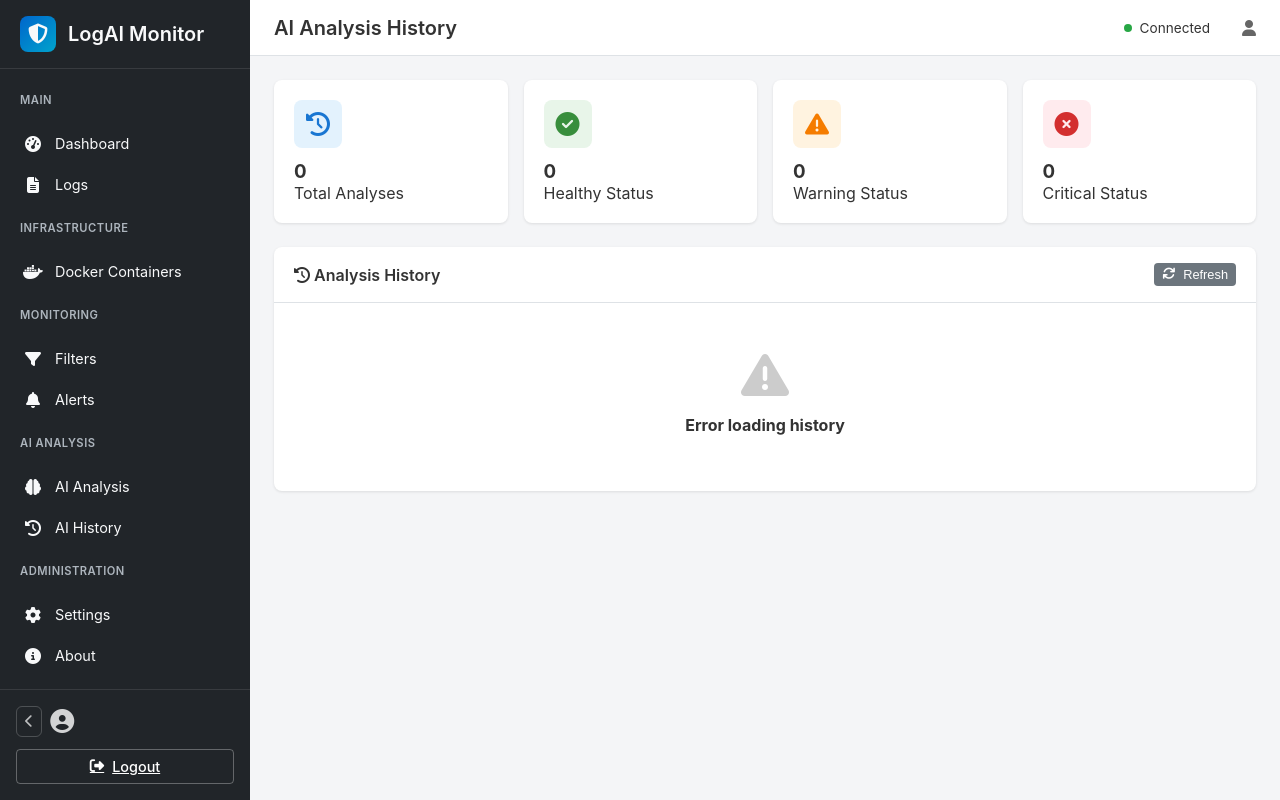
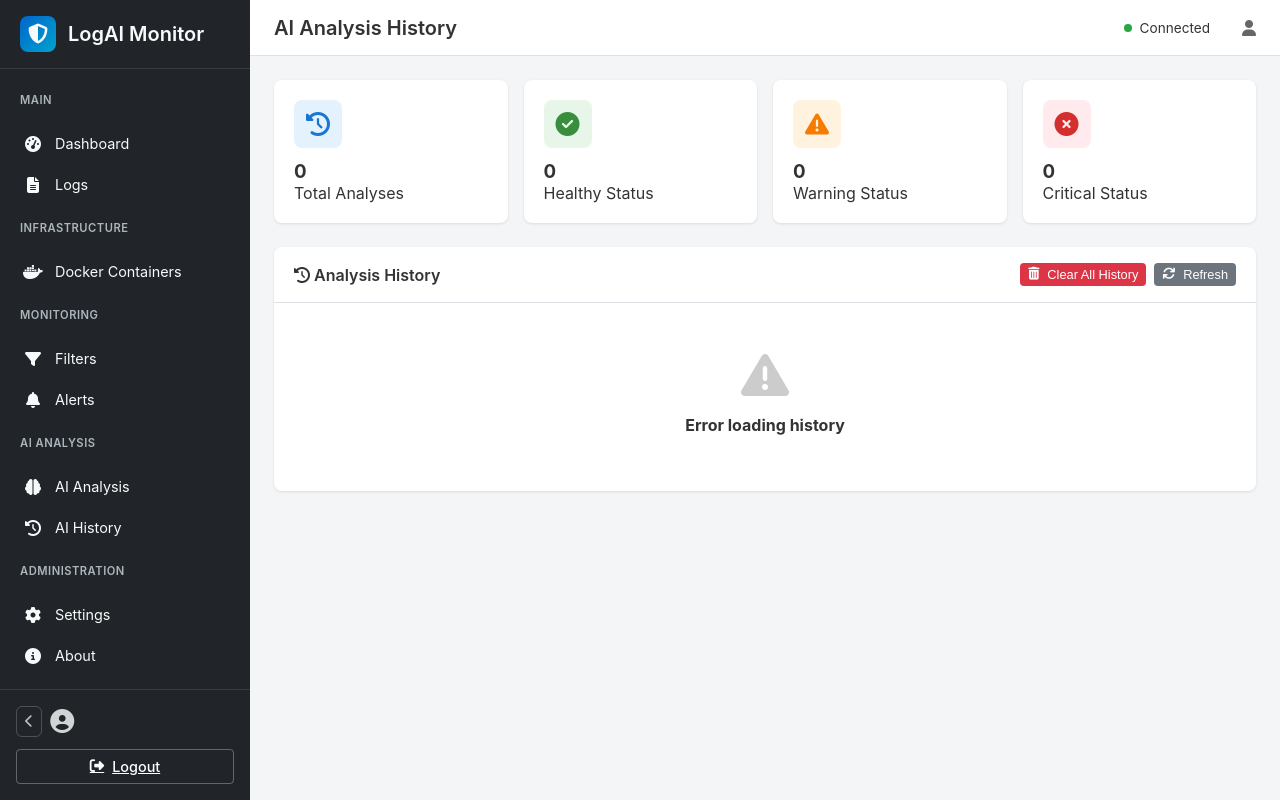
Before and after one commit to ftsiadimos/LogRadarAI, a Flask app: template templates/ai_history.html in a window 1280 px wide. Run offline with Flask 3, Linux system fonts and the light colour scheme; the template is opened without the code that fills it, so the values that code supplies are empty; some libraries are stand-ins or nearby versions.

Commit message:
Add API endpoint to clear all AI analysis history and update UI with clear history button

```diff
--- a/app.py
+++ b/app.py
@@ -801,6 +801,13 @@ def api_ai_history_delete(history_id):
         return jsonify({'status': 'ok'})
     return jsonify({'error': 'History entry not found'}), 404
 
+@app.route('/api/ai-history', methods=['DELETE'])
+@require_redis_api
+def api_ai_history_clear_all():
+    """Clear all AI analysis history"""
+    count = redis_client.clear_all_analysis_history()
+    return jsonify({'status': 'ok', 'deleted': count})
+
 @app.route('/api/ollama/chat', methods=['POST'])
 @require_redis_api
 def api_ollama_chat():
--- a/services/redis_client.py
+++ b/services/redis_client.py
@@ -405,6 +405,16 @@ class RedisClient:
         self.client.zrem('ai_history:timeline', history_id)
         return True
 
+    def clear_all_analysis_history(self) -> int:
+        """Clear all AI analysis history entries"""
+        history_ids = self.client.zrange('ai_history:timeline', 0, -1)
+        count = 0
+        for history_id in history_ids:
+            self.client.delete(history_id)
+            count += 1
+        self.client.delete('ai_history:timeline')
+        return count
+
     # ==================== STATS OPERATIONS ====================
 
     def get_stats(self) -> Dict:
--- a/templates/ai_history.html
+++ b/templates/ai_history.html
@@ -48,9 +48,14 @@
 <div class="card">
     <div class="card-header">
         <h3><i class="fas fa-history"></i> Analysis History</h3>
-        <button class="btn btn-secondary btn-sm" onclick="fetchAIHistory()">
-            <i class="fas fa-refresh"></i> Refresh
-        </button>
+        <div style="display: flex; gap: 0.5rem;">
+            <button class="btn btn-danger btn-sm" onclick="clearAllHistory()">
+                <i class="fas fa-trash-alt"></i> Clear All History
+            </button>
+            <button class="btn btn-secondary btn-sm" onclick="fetchAIHistory()">
+                <i class="fas fa-refresh"></i> Refresh
+            </button>
+        </div>
     </div>
     <div class="card-body" style="padding: 0;">
         <div id="historyContainer" class="table-container">
@@ -312,6 +317,27 @@ function deleteCurrentHistory() {
     }
 }
 
+async function clearAllHistory() {
+    if (!confirm('Are you sure you want to delete ALL analysis history? This action cannot be undone.')) return;
+
+    try {
+        const response = await fetch('/api/ai-history', {
+            method: 'DELETE'
+        });
+
+        if (response.ok) {
+            const data = await response.json();
+            showToast('Success', `Deleted ${data.deleted} history entries`, 'success');
+            fetchAIHistory();
+        } else {
+            showToast('Error', 'Failed to clear history', 'error');
+        }
+    } catch (error) {
+        console.error('Error clearing history:', error);
+        showToast('Error', 'Failed to clear history', 'error');
+    }
+}
+
 function escapeHtml(text) {
     if (!text) return '';
     const div = document.createElement('div');
```
